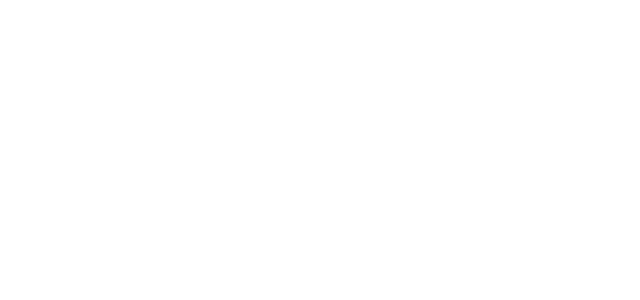
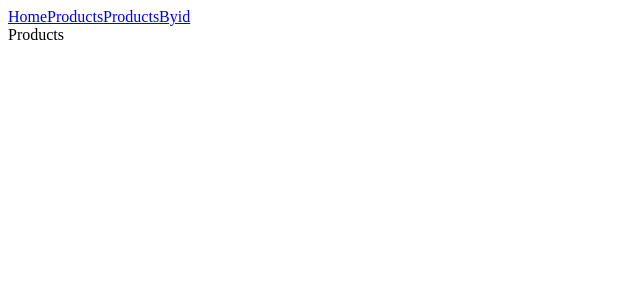
Before and after one commit to ganievabdullo727-web/React1, a React (Vite) app: page /products in a window 1280 px wide. Shown: the top 300 px of the page, without its empty margins (0-640 px from the left). Built offline with nearby package versions, Linux system fonts and the light colour scheme.

Commit message:
practice

```diff
--- /dev/null
+++ b/Layout/Layout.jsx
@@ -0,0 +1,18 @@
+import React from 'react'
+import { Link, Outlet } from "react-router";
+
+const Layout = () => {
+  return (
+    <div>
+      <nav>
+        <Link to={'/'}>Home</Link>
+        <Link to={'/products'}>Products</Link>
+        <Link to={'/productsbyid'}>ProductsByid</Link>
+      </nav>
+
+      <Outlet />
+    </div>
+  )
+}
+
+export default Layout
--- a/package.json
+++ b/package.json
@@ -11,7 +11,8 @@
   },
   "dependencies": {
     "react": "^19.2.8",
-    "react-dom": "^19.2.8"
+    "react-dom": "^19.2.8",
+    "react-router-dom": "^7.18.4"
   },
   "devDependencies": {
     "@types/react": "^19.2.18",
--- /dev/null
+++ b/pages/Home.jsx
@@ -0,0 +1,9 @@
+import React from 'react'
+
+const Home = () => {
+  return (
+    <div>Home</div>
+  )
+}
+
+export default Home
--- /dev/null
+++ b/pages/NotFound.jsx
@@ -0,0 +1,9 @@
+import React from 'react'
+
+const NotFound = () => {
+  return (
+    <div>NotFound</div>
+  )
+}
+
+export default NotFound
--- /dev/null
+++ b/pages/Products.jsx
@@ -0,0 +1,9 @@
+import React from 'react'
+
+const Products = () => {
+  return (
+    <div>Products</div>
+  )
+}
+
+export default Products
--- /dev/null
+++ b/pages/ProductsByid.jsx
@@ -0,0 +1,9 @@
+import React from 'react'
+
+const ProductsByid = () => {
+  return (
+    <div>ProductsByid</div>
+  )
+}
+
+export default ProductsByid
--- a/src/App.jsx
+++ b/src/App.jsx
@@ -1,8 +1,41 @@
 import React from 'react'
+import { createBrowserRouter, RouterProvider } from "react-router";
+import Layout from '../Layout/Layout';
+import Home from '../pages/Home';
+import Products from '../pages/Products';
+import ProductsByid from '../pages/ProductsByid';
+import NotFound from '../pages/NotFound';
+
+
 
 const App = () => {
+  const router = createBrowserRouter([
+    {
+      path: "/",
+      element: <Layout/>,
+      children: [
+        {
+          index: true,
+          element: <Home/>
+        },
+        {
+          path: 'products',
+          element: <Products/>
+        },
+        {
+          path: 'productsbyid',
+          element: <ProductsByid/>
+        },
+      ]
+    },
+    {
+      path: '*',
+      element: <NotFound/>
+    }
+  ]);
+
   return (
-    <div></div>
+    <RouterProvider router={router} />
   )
 }
 
```
Also changed, not shown: pages/About.jsx (added, +9 -0 lines), 1 other file (tests, documents, lock files or other folders).
